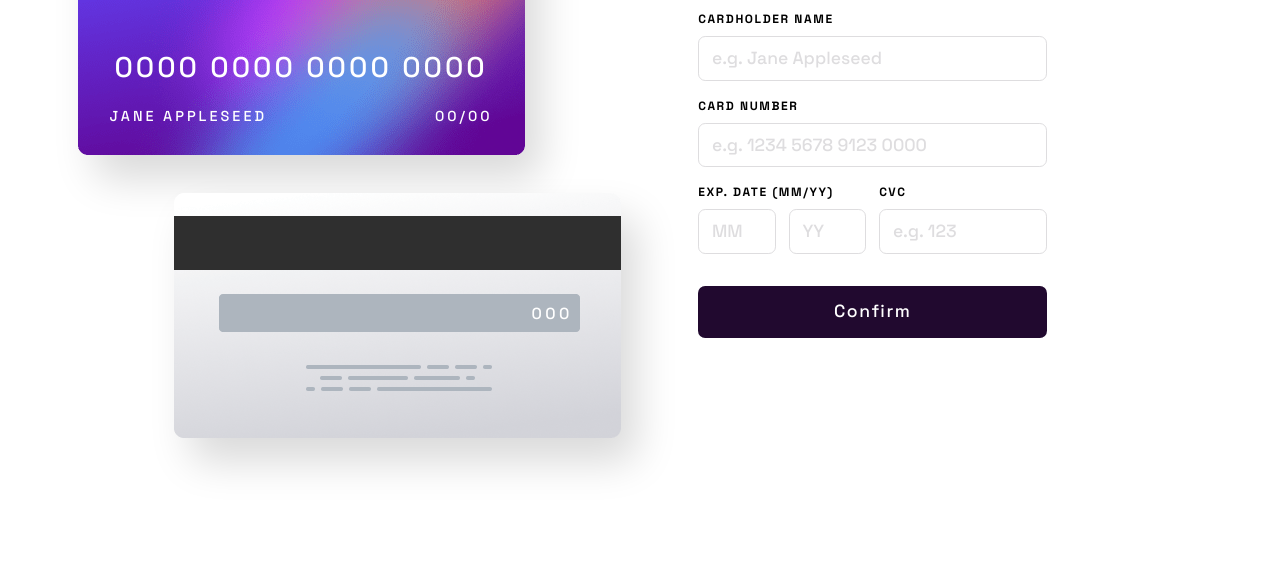
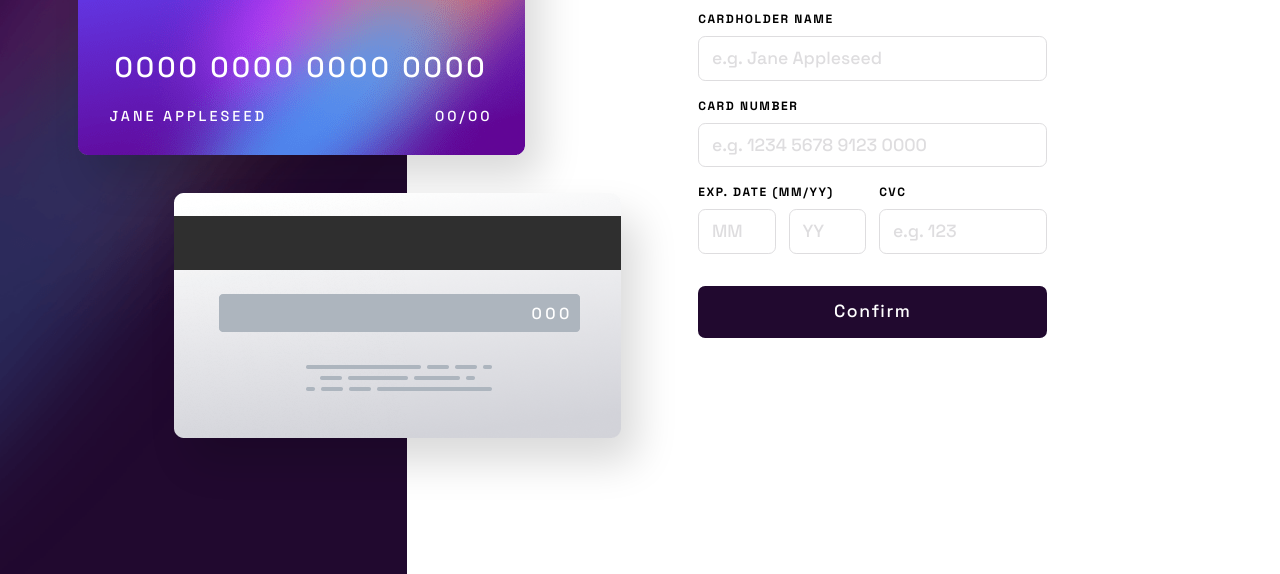
Before and after one commit to zerescas/interactive-card-details-form, a plain HTML site: page index.html in a window 1280 px wide. Shown: the part 226-800 px from the top of the page. Drawn offline with nearby package versions, Linux system fonts and the light colour scheme.

Commit message:
One more fix invalid path to image background

```diff
--- a/css/styles.css
+++ b/css/styles.css
@@ -87,7 +87,7 @@ main {
 /* Page background */
 
 .accent-bg {
-  background: url(images/bg-main-desktop.png);
+  background: url(../images/bg-main-desktop.png);
   background-repeat: no-repeat;
   background-size: cover;
   grid-row: 1 / span 2;
```
